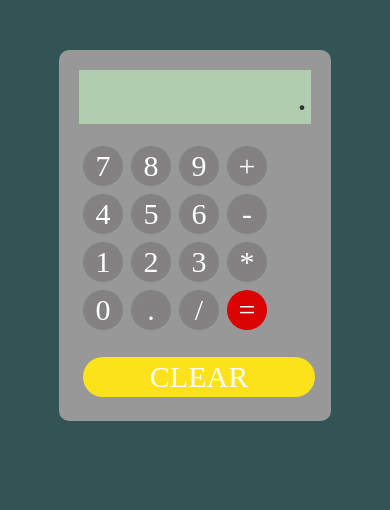
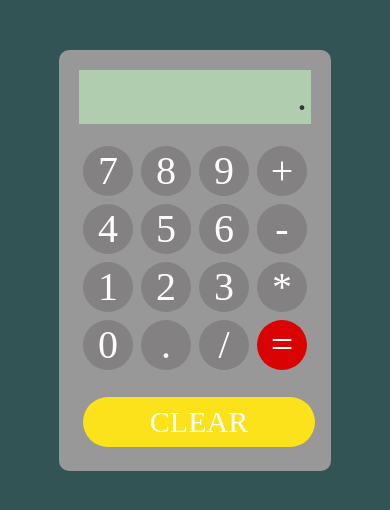
Before and after one commit to danTimmermans/js_calculator, a plain HTML site: page index.html in a window 390 px wide. Drawn offline with Linux system fonts and the light colour scheme.

Commit message:
fix responsive4

```diff
--- a/css/pages/_homepage.scss
+++ b/css/pages/_homepage.scss
@@ -8,9 +8,6 @@
     width: 232px;
     display: flex;
     flex-wrap: wrap;
-    @include media-breakpoint-down("sm"){
-        width: 200px;
-        }
 }
 button{
     background-color: rgb(131, 129, 129);
@@ -27,11 +24,6 @@ button{
     &:active{
         background-color: rgb(232,232,232);
     }
-    @include media-breakpoint-down("sm"){
-    font-size: 30px;
-    width: 40px;
-    height: 40px;
-    }
 }
 .screen{
     width: 100%;
@@ -39,10 +31,6 @@ button{
     font-size: 40px;
     text-align: end;
     padding: 4px;
-    // @include media-breakpoint-down("sm"){
-    //     font-size: 30px;
-    //     width: 200px;
-    //     }
 }
 #equal {
     background-color: rgb(218,2,2);
--- a/js/index.js
+++ b/js/index.js
@@ -15,9 +15,5 @@ function calculate(button){
         accumulativeCalculation = calculation.join('');
         screenDisplay.textContent = accumulativeCalculation;
     }
-
-
-
-
 }
 buttons.forEach(button => button.addEventListener('click', ()=>calculate(button)))
```
Also changed, not shown: css/styles.min.css, 1 other file.
